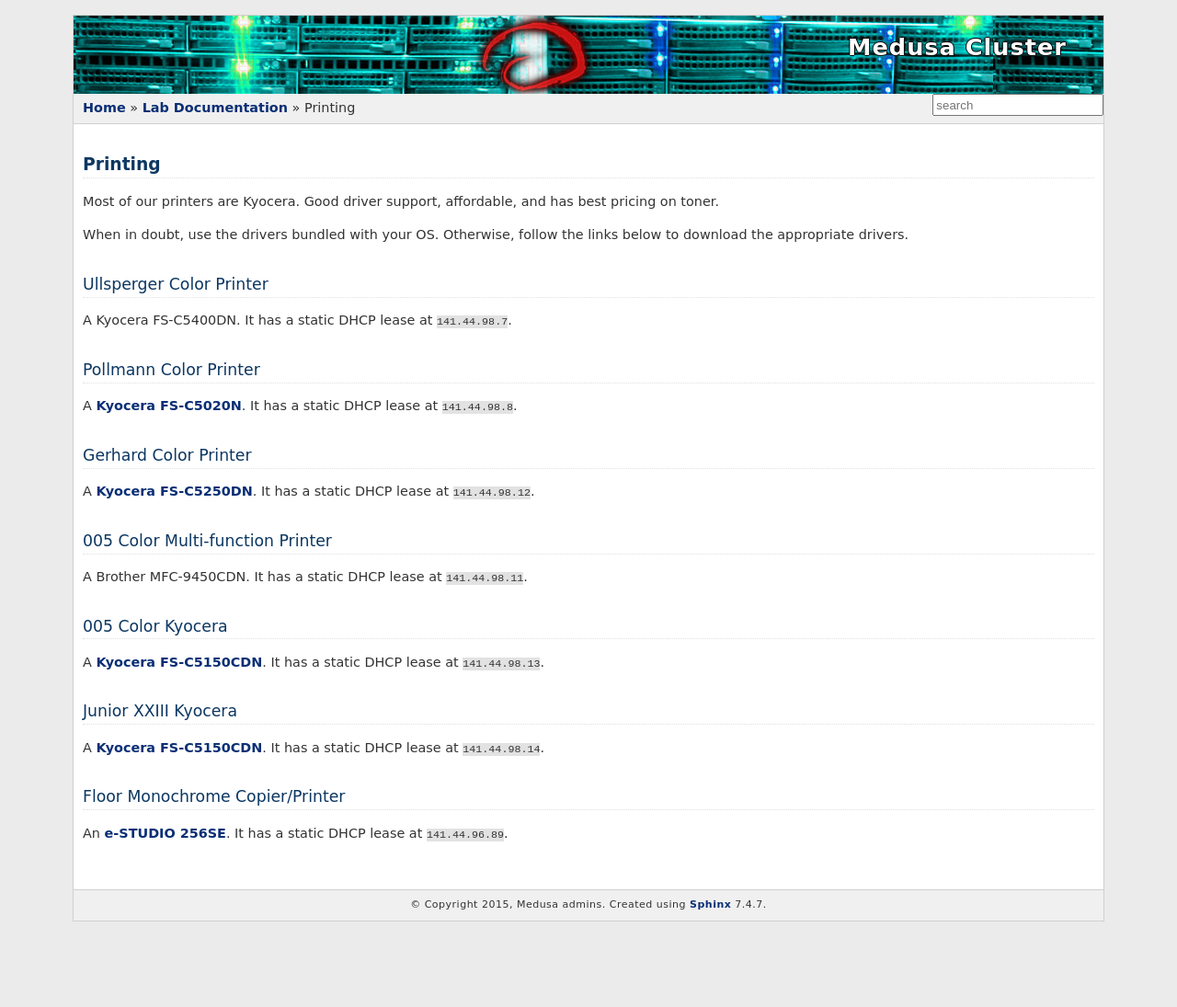
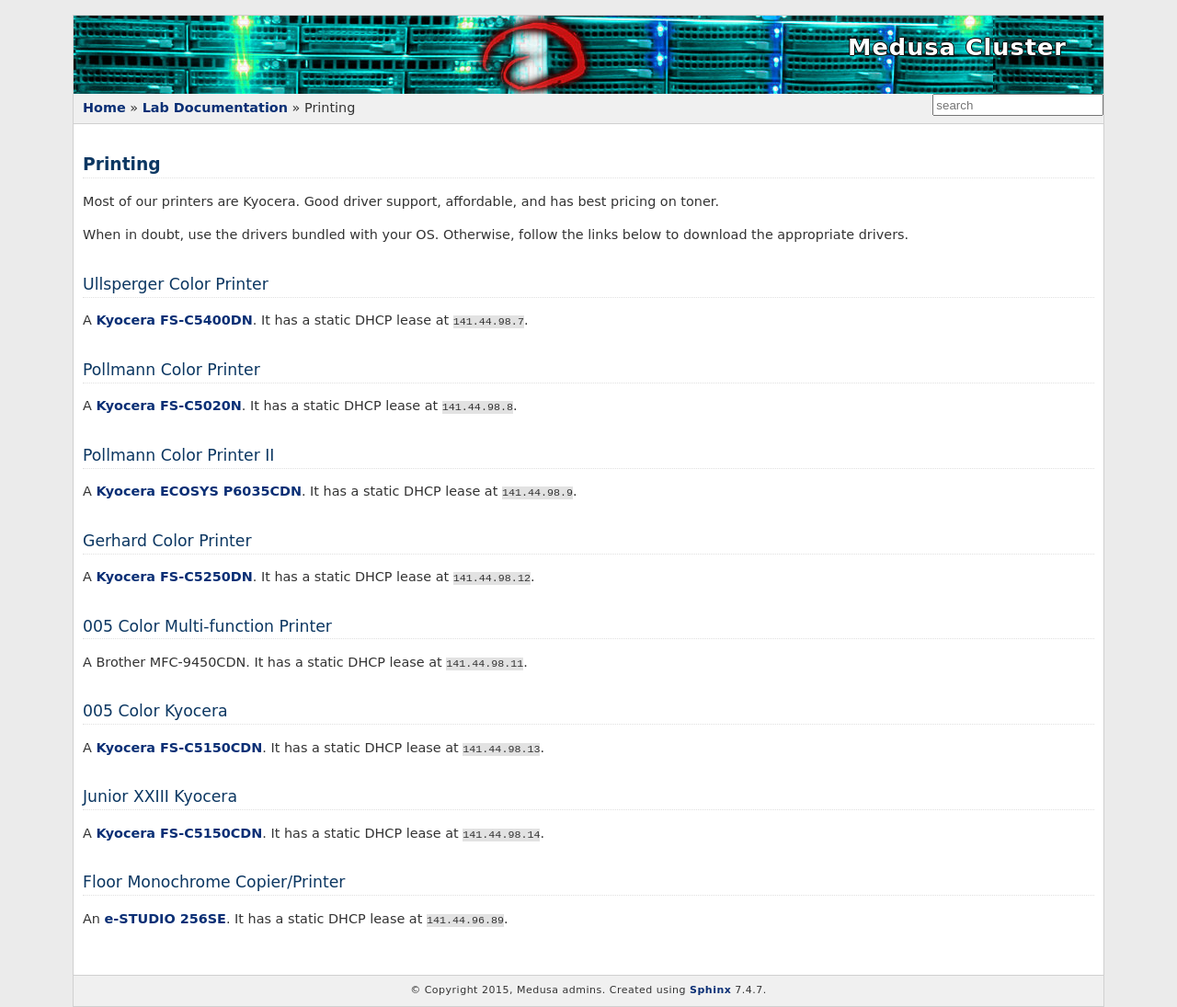
Before and after one commit to psychoinformatics-de/ipsy-docs, a Sphinx documentation site: the page built from source/labdoc/printing.rst, in a window 1280 px wide. Shown: the whole page at 92% size. Built offline with Sphinx 7.4.7, drawn with Linux system fonts in a browser that asks for light colours; formulas are drawn with MathJax 3; before the commit the page ends 1002 px from its top, so only the background shows below that.

Commit message:
Add new Pollmann printer; add driver link

```diff
--- a/source/labdoc/printing.rst
+++ b/source/labdoc/printing.rst
@@ -13,11 +13,15 @@ below to download the appropriate drivers.
 
 Ullsperger Color Printer
 ------------------------
-A Kyocera FS-C5400DN. It has a static DHCP lease at ``141.44.98.7``.
+A `Kyocera FS-C5400DN`_. It has a static DHCP lease at ``141.44.98.7``.
 
 Pollmann Color Printer
 ----------------------
 A `Kyocera FS-C5020N`_. It has a static DHCP lease at ``141.44.98.8``.
+
+Pollmann Color Printer II
+-------------------------
+A `Kyocera ECOSYS P6035CDN`_. It has a static DHCP lease at ``141.44.98.9``.
 
 Gerhard Color Printer
 ---------------------
@@ -39,7 +43,9 @@ Floor Monochrome Copier/Printer
 -------------------------------
 An `e-STUDIO 256SE`_. It has a static DHCP lease at ``141.44.96.89``.
 
+.. _Kyocera FS-C5400DN: https://www.kyoceradocumentsolutions.eu/index/service/dlc.false.driver.FSC5400DN._.EN.html
 .. _Kyocera FS-C5020N: https://www.kyoceradocumentsolutions.eu/index/service/dlc.false.driver.FSC5020N._.EN.html
 .. _Kyocera FS-C5150CDN: http://www.kyoceradocumentsolutions.de/index/serviceworld/downloadcenter.false.driver.FSC5150DN._.EN.html
 .. _Kyocera FS-C5250DN: http://www.kyoceradocumentsolutions.de/index/serviceworld/downloadcenter.false.driver.FSC5250DN._.EN.html
 .. _e-STUDIO 256SE: http://www.eid.toshiba.com.au/n_driver_ebx_mono.asp
+.. _Kyocera ECOSYS P6035CDN: https://www.kyoceradocumentsolutions.eu/index/service/dlc.false.driver.ECOSYSP6035CDN._.EN.html
```
